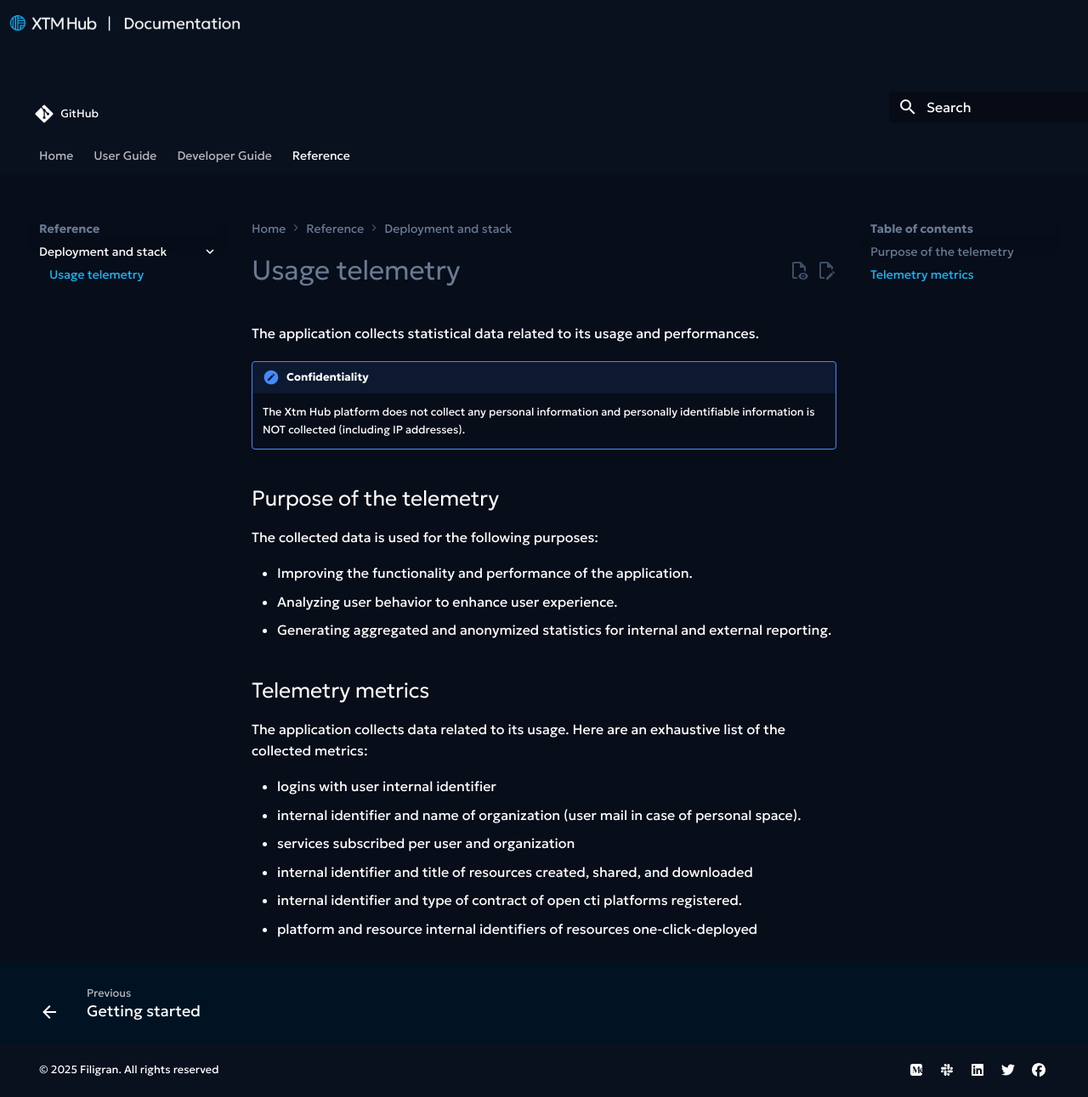
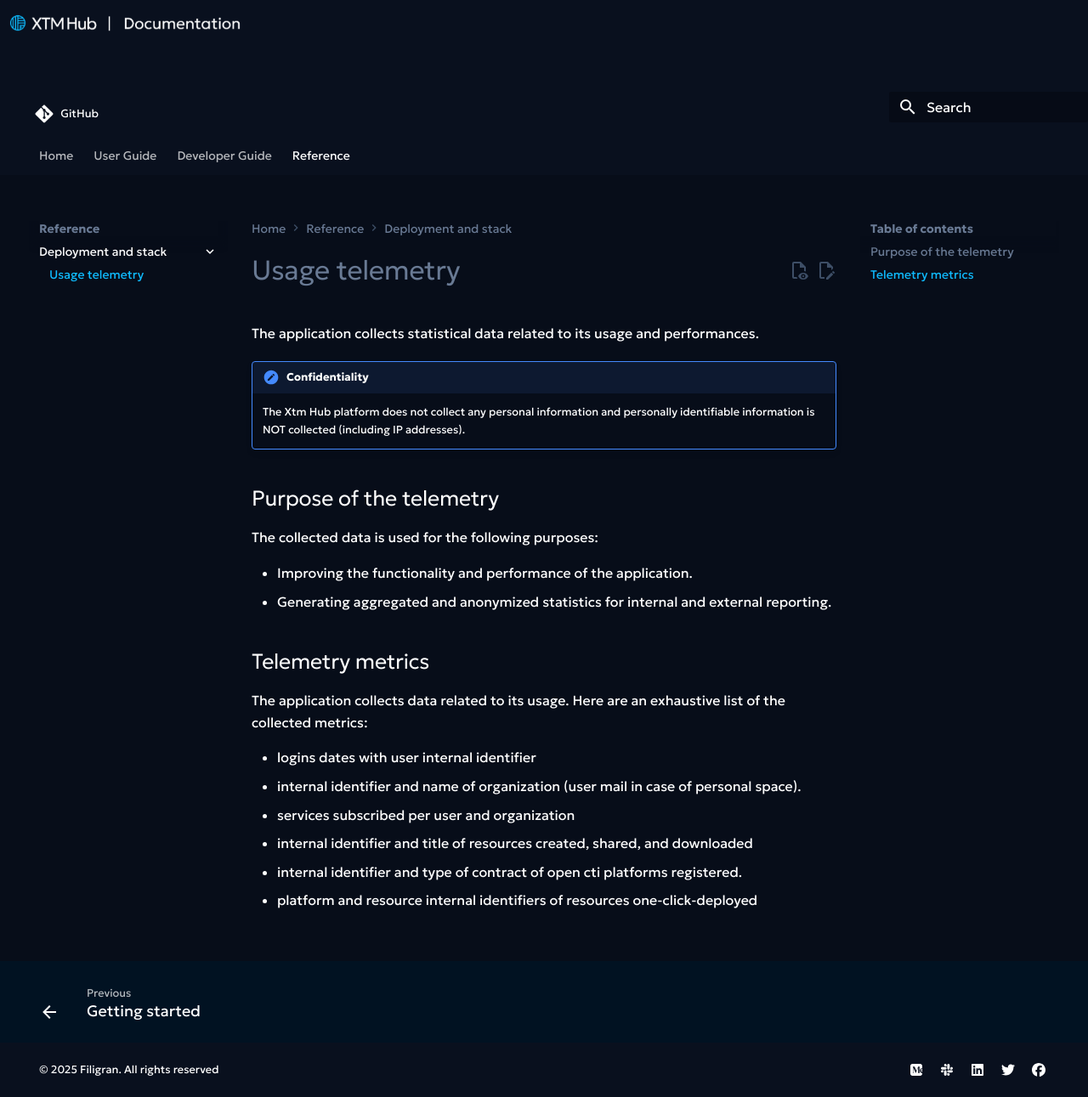
Before and after one commit to FiligranHQ/xtm-hub-docs, an MkDocs documentation site: the page built from docs/usage-telemetry.md, in a window 1280 px wide and 1291 px high. Shown: the whole window at 85% size. Built offline with MkDocs 1.6.1 and Material for MkDocs 9.7.7, drawn with Linux system fonts in a browser that asks for light colours; comment, search, counter and statistics services are not loaded; the version menu is left out.

Commit message:
[doc] - feedback #634

```diff
--- a/docs/usage-telemetry.md
+++ b/docs/usage-telemetry.md
@@ -14,14 +14,13 @@
 The collected data is used for the following purposes:
 
 - Improving the functionality and performance of the application.
-- Analyzing user behavior to enhance user experience.
 - Generating aggregated and anonymized statistics for internal and external reporting.
 
 ## Telemetry metrics
 
 The application collects data related to its usage. Here are an exhaustive list of the collected metrics:
 
-- logins with user internal identifier
+- logins dates with user internal identifier
 - internal identifier and name of organization (user mail in case of personal space).
 - services subscribed per user and organization
 - internal identifier and title of resources created, shared, and downloaded
```
